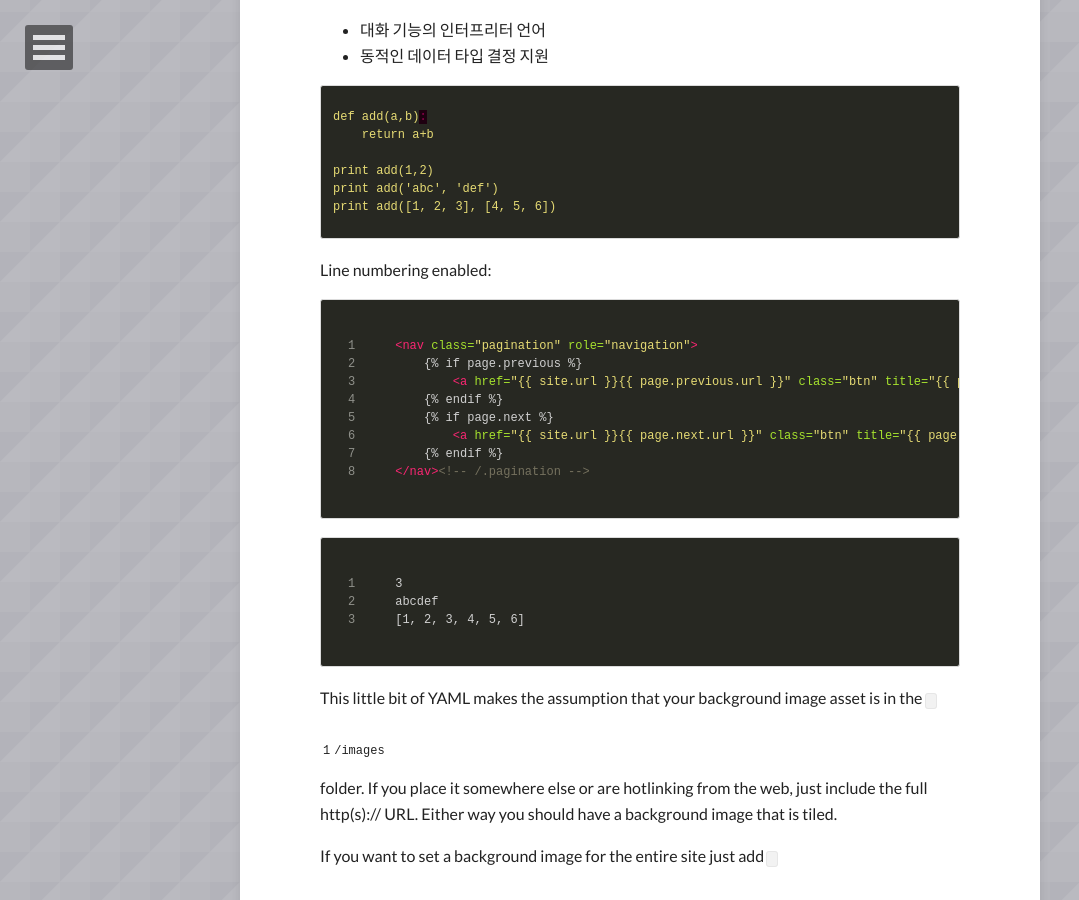
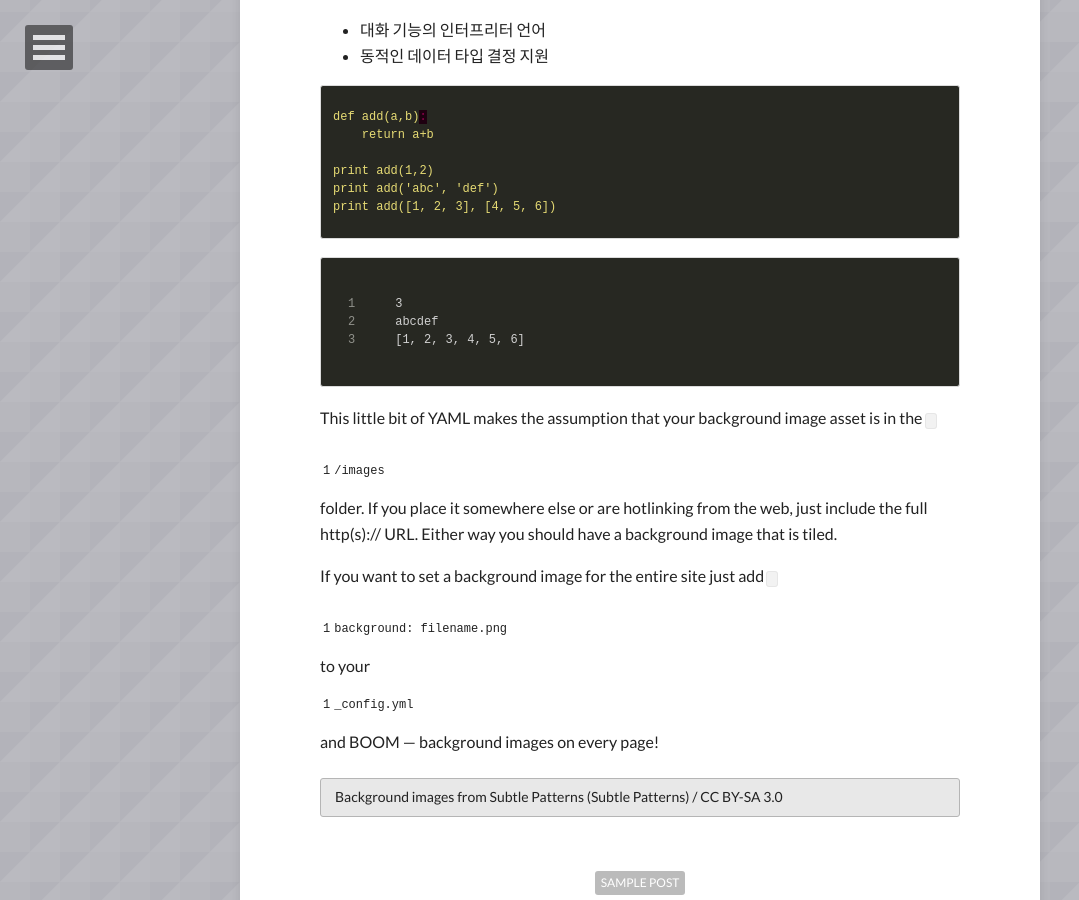
Before and after one commit to geoncheollee/geonblog, a Jekyll site: the page built from _posts/2013-10-26-background-image.md, in a window 1280 px wide and 900 px high, scrolled down 978 px. Shown: the whole window, without its empty margins (0-1079 px from the left). Built offline with Jekyll 4.4.1, drawn with Linux system fonts in a browser that asks for light colours; nearby versions of some CDN libraries; comment, search, counter and statistics services are not loaded; some of the changed text lies outside the part shown.

Commit message:
Update 2013-10-26-background-image.md

```diff
--- a/_posts/2013-10-26-background-image.md
+++ b/_posts/2013-10-26-background-image.md
@@ -30,33 +30,15 @@
 - 동적인 데이터 타입 결정 지원
 
 {% highlight yaml %}
+{% raw %}
 def add(a,b):
     return a+b
 
 print add(1,2)
 print add('abc', 'def')
 print add([1, 2, 3], [4, 5, 6])
-{% endhighlight %}
-
-
-
-
-Line numbering enabled:
-
-{% highlight html linenos %}
-{% raw %}
-<nav class="pagination" role="navigation">
-    {% if page.previous %}
-        <a href="{{ site.url }}{{ page.previous.url }}" class="btn" title="{{ page.previous.title }}">Previous article</a>
-    {% endif %}
-    {% if page.next %}
-        <a href="{{ site.url }}{{ page.next.url }}" class="btn" title="{{ page.next.title }}">Next article</a>
-    {% endif %}
-</nav><!-- /.pagination -->
 {% endraw %}
 {% endhighlight %}
-
-
 
 
 {% highlight html linenos %}
```
